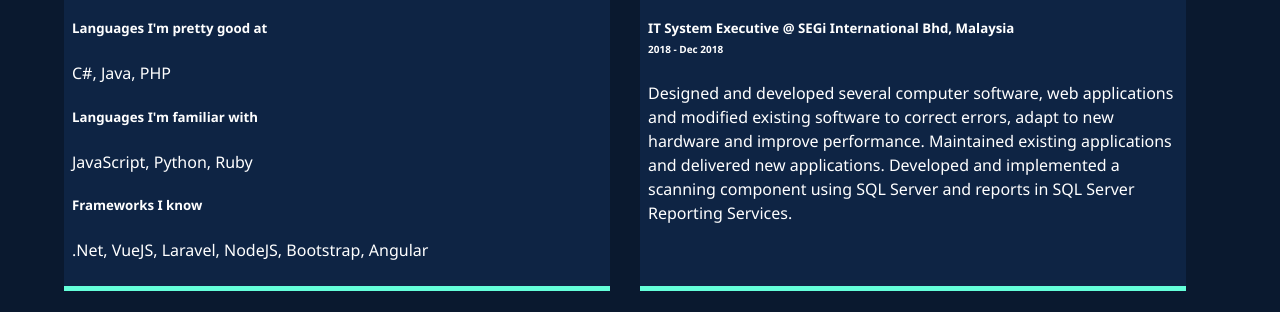
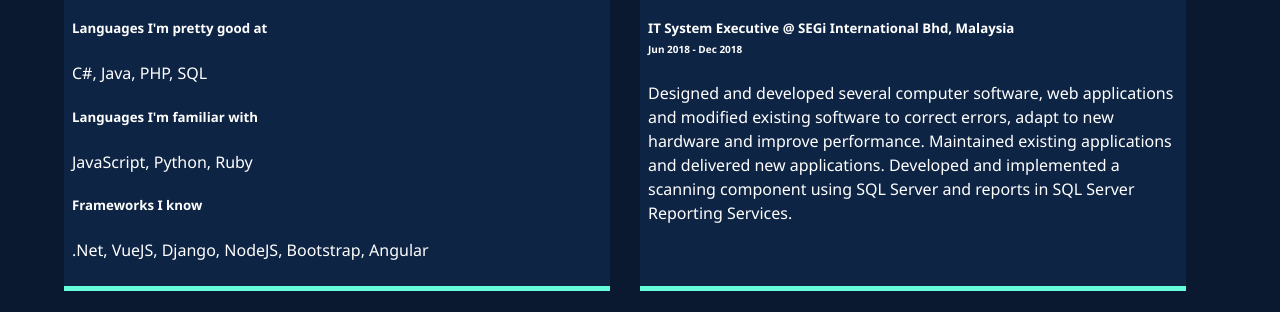
Before and after one commit to shahinhasan/portfolio, a website: page dist/about.html in a window 1280 px wide. Shown: the part 814-1126 px from the top of the page. Drawn offline with Linux system fonts and the light colour scheme.

Commit message:
Update about.html

```diff
--- a/dist/about.html
+++ b/dist/about.html
@@ -90,7 +90,7 @@
           <h3><i class="fas fa-terminal"></i> My Skills</h3>
           <h5>Languages I'm pretty good at</h5>
           <p>
-            C#, Java, PHP
+            C#, Java, PHP, SQL
           </p>
           <h5>Languages I'm familiar with</h5>
           <p>
@@ -98,7 +98,7 @@
           </p>
           <h5>Frameworks I know</h5>
           <p>
-            .Net, VueJS, Laravel, NodeJS, Bootstrap, Angular
+            .Net, VueJS, Django, NodeJS, Bootstrap, Angular
           </p>
         </div>
 
@@ -106,7 +106,7 @@
           <h3><i class="fas fa-briefcase"></i> My Work History</h3>
           <h5>
             IT System Executive @ SEGi International Bhd, Malaysia<br />
-            <font size="1">2018 - Dec 2018</font>
+            <font size="1">Jun 2018 - Dec 2018</font>
           </h5>
 
           <p>
```
